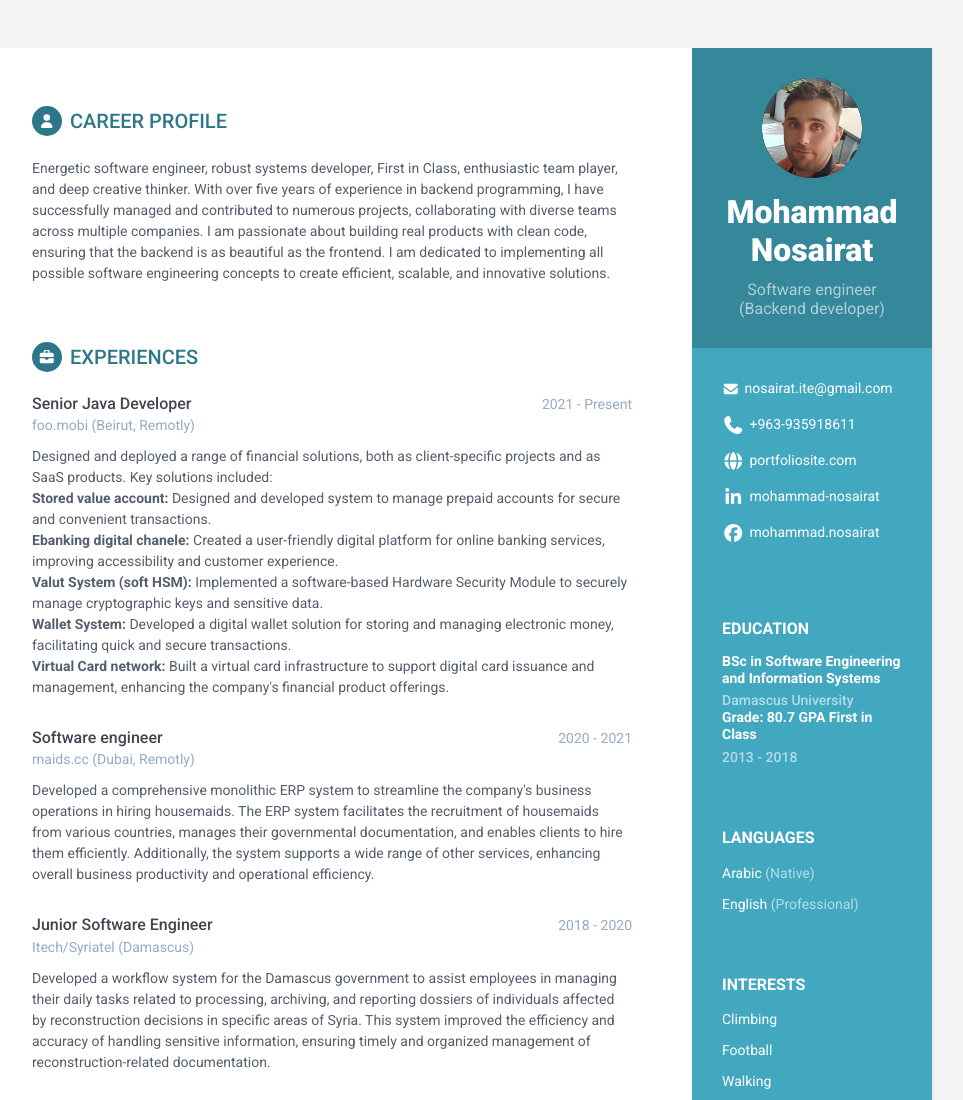
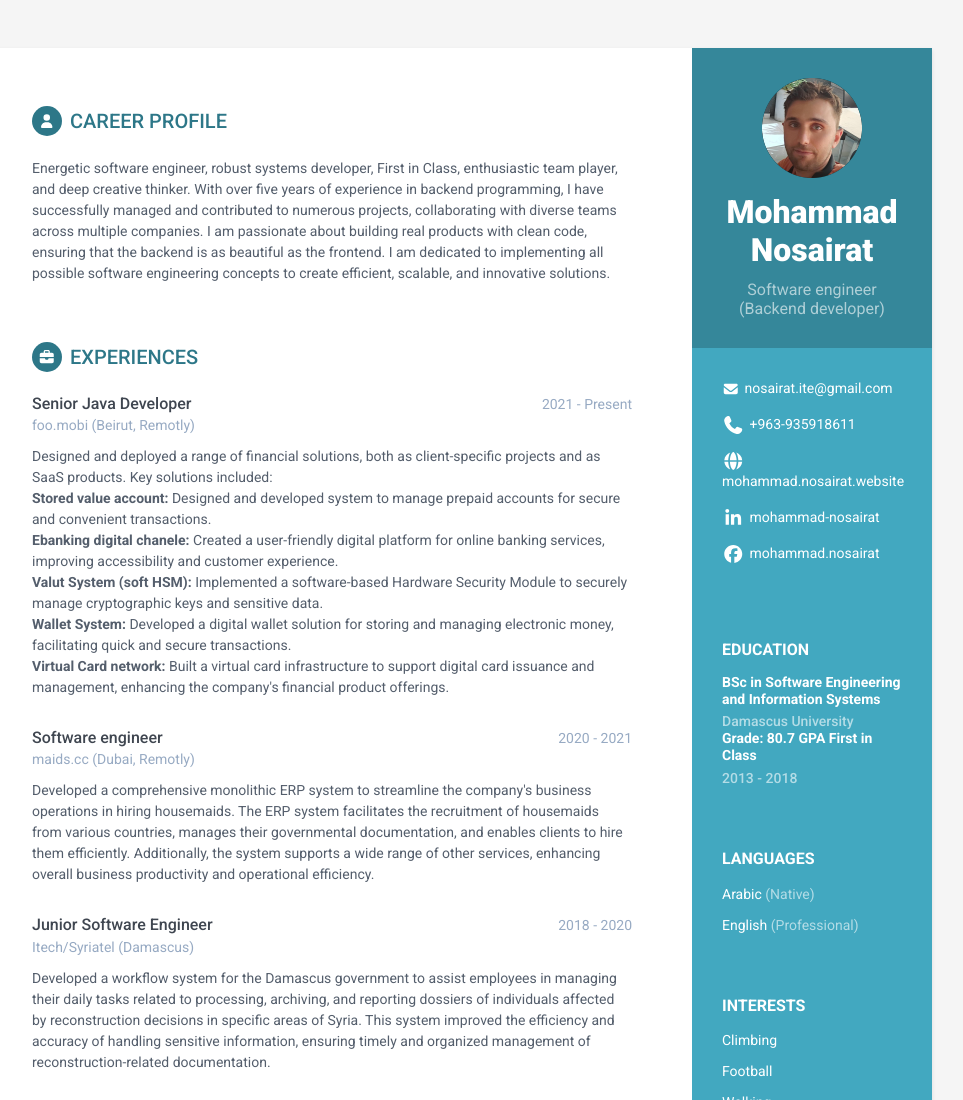
Before and after one commit to nosairat/mohammad.nosairat.cv, a plain HTML site: page index.html in a window 1280 px wide. Shown: the top 1100 px of the page, without its empty margins (188-1151 px from the left). Drawn offline with Linux system fonts and the light colour scheme.

Commit message:
Update index.html

```diff
--- a/index.html
+++ b/index.html
@@ -33,7 +33,7 @@
                 <ul class="list-unstyled contact-list">
                     <li class="email"><i class="fa-solid fa-envelope"></i><a href="mailto: nosairat.ite@gmail.com">nosairat.ite@gmail.com</a></li>
                     <li class="phone"><i class="fa-solid fa-phone"></i><a href="tel:+963935918611">+963-935918611</a></li>
-                    <li class="website"><i class="fa-solid fa-globe"></i><a href="https://themes.3rdwavemedia.com/bootstrap-templates/resume/orbit-free-resume-cv-bootstrap-theme-for-developers/" target="_blank">portfoliosite.com</a></li>
+                    <li class="website"><i class="fa-solid fa-globe"></i><a href="https://nosairat.github.io/website/" target="_blank">mohammad.nosairat.website</a></li>
                     <li class="linkedin"><i class="fa-brands fa-linkedin-in"></i><a href="https://www.linkedin.com/in/mohammad-nosairat/" target="_blank">mohammad-nosairat</a></li>
                     <li class="facebook"><i class="fa-brands fa-facebook"></i><a href="https://www.facebook.com/m.nosirat" target="_blank">mohammad.nosairat</a></li>
                 </ul>
```
